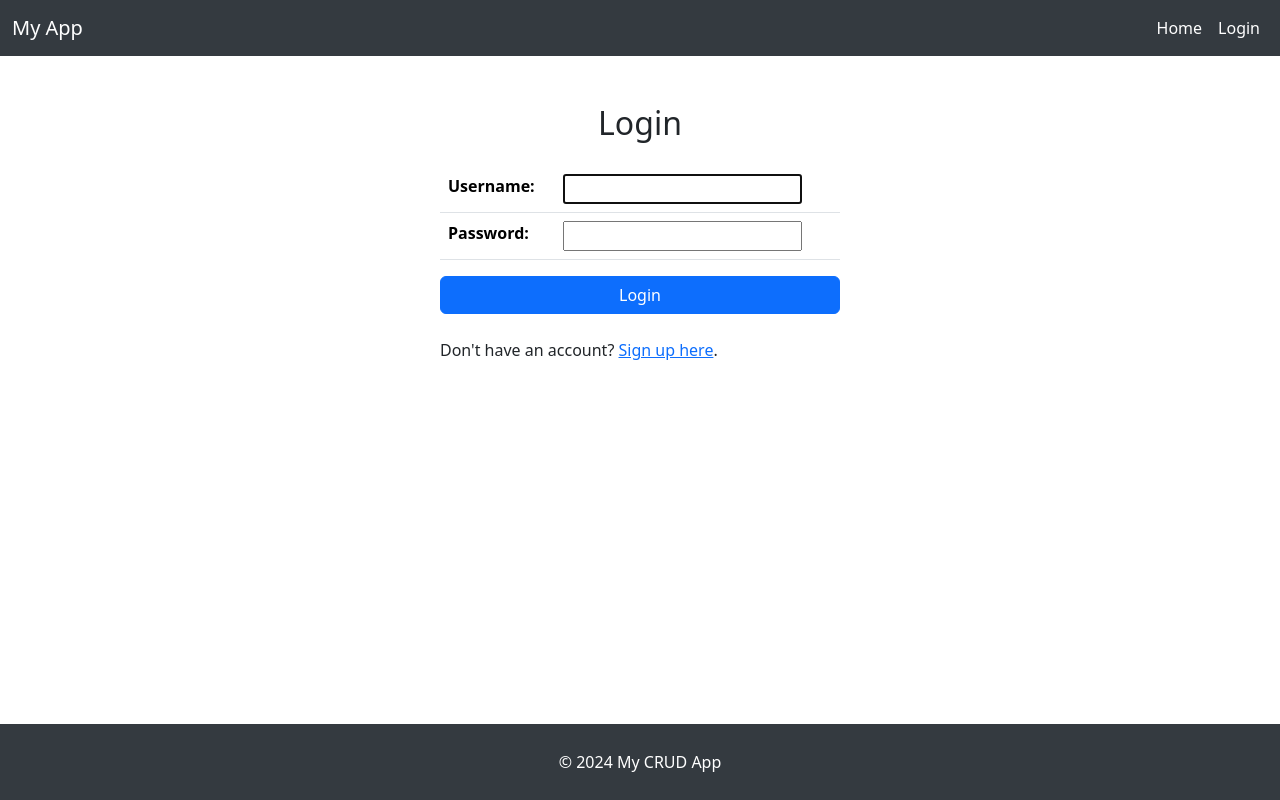
After one commit to fahimsahriar/DjangoCRUD, a Django app: page /login/ in a window 1280 px wide. The commit adds this page. Run offline with Django 5.2, Linux system fonts and the light colour scheme.

Commit message:
making master page, modifying child age, login, logout

```diff
--- a/PayRollApp/urls.py
+++ b/PayRollApp/urls.py
@@ -11,5 +11,7 @@ urlpatterns = [
     path('EmployeeUpdate/<int:id>/', views.EmployeeUpdate, name='EmployeeUpdate'),
     path('AddEmployee/', views.AddEmployee, name='AddEmployee'),
     path('signup/', views.SignUp, name='signup'),
-    path('home/', views.Home, name='home'),
+    path('login/', views.login_view, name='login'),
+    path('logout/', views.user_logout, name='logout'),
+    path('', views.Home, name='home'),
 ]
--- a/PayRollApp/views.py
+++ b/PayRollApp/views.py
@@ -2,8 +2,8 @@ from django.shortcuts import redirect, render
 from django.core.paginator import Paginator
 from django.db.models import Q, Value
 from django.db.models.functions import Concat
-from django.contrib.auth.forms import UserCreationForm
-from django.contrib.auth import login
+from django.contrib.auth.forms import UserCreationForm, AuthenticationForm
+from django.contrib.auth import login, logout, authenticate
 
 from PayRollApp.forms import EmployeeForm, SignUpForm
 from PayRollApp.models import Employe
@@ -156,6 +156,27 @@ def SignUp(request):
         form = SignUpForm()
     return render(request, TemplateFile, {'form': form})
 
+#user login
+def login_view(request):
+    TemplateFile = "PayRollApp/login.html"
+    if request.method == "POST":
+        form = AuthenticationForm(request, data=request.POST)
+        if form.is_valid():
+            username = form.cleaned_data.get('username')
+            password = form.cleaned_data.get('password')
+            user = authenticate(username=username, password=password)
+            if user is not None:
+                login(request, user)
+                return redirect('home')  # Redirect to homepage after login
+    else:
+        form = AuthenticationForm()
+    return render(request, TemplateFile, {'form': form})
+
+#logout function
+def user_logout(request):
+    logout(request)
+    return redirect('login')  # Redirect to homepage after logout
+
 def Home(request):
     TemplateFile = "PayRollApp/home.html"
     return render(request, TemplateFile)
--- a/crudProjectDjango/urls.py
+++ b/crudProjectDjango/urls.py
@@ -20,5 +20,5 @@ from django.urls import path, include
 
 urlpatterns = [
     path('admin/', admin.site.urls),
-    path('persons/', include("PayRollApp.urls")),
+    path('', include("PayRollApp.urls")),
 ]
--- a/templates/PayRollApp/Base.html
+++ b/templates/PayRollApp/Base.html
@@ -3,73 +3,97 @@
 <head>
     <meta charset="UTF-8">
     <meta name="viewport" content="width=device-width, initial-scale=1.0">
-    <title>{% block title %}My Site{% endblock %}</title>
+    <title>{% block title %}My Website{% endblock %}</title>
     <!-- Bootstrap CSS -->
     <link href="https://cdn.jsdelivr.net/npm/bootstrap@5.3.0-alpha1/dist/css/bootstrap.min.css" rel="stylesheet">
+
     <style>
-        /* Make the whole page use flexbox */
+        /* Ensure the body takes up the full height of the page */
         html, body {
             height: 100%;
         }
 
-        /* Wrapper to make the footer sticky */
-        .wrapper {
+        /* Use flexbox to ensure footer stays at the bottom */
+        body {
             display: flex;
             flex-direction: column;
-            min-height: 100vh;
         }
 
-        /* Main content area to fill the space */
-        .content {
-            flex: 1; /* This will take up all available space between the header and footer */
+        /* Make the container expand to take up remaining space */
+        .container {
+            flex: 1;
         }
 
-        .footer {
-            background-color: #f8f9fa;
-            padding: 1rem;
-            text-align: center;
+        /* Customize Navbar */
+        .navbar {
+            background-color: #343a40; /* Dark background */
+        }
+
+        .navbar-brand, .nav-link {
+            color: #ffffff !important; /* White text */
+        }
+
+        .nav-link:hover {
+            color: #f39c12 !important; /* Bright hover effect */
+        }
+
+        /* Customize Footer */
+        footer {
+            background-color: #343a40; /* Gradient from orange to red */
+            color: white;
+            padding: 10px 0;
+            width: 100%;
+            margin-top: 40px;
+        }
+
+        footer p {
+            margin: 0;
         }
     </style>
 </head>
 <body>
-    <div class="wrapper">
-        <!-- Header -->
-        <header class="bg-light p-3">
-            <nav class="navbar navbar-expand-lg navbar-light">
-                <a class="navbar-brand" href="#">My Website</a>
+    <!-- Navigation bar -->
+    <nav class="navbar navbar-expand-lg">
+        <div class="container-fluid">
+            <a class="navbar-brand" href="{% url 'home' %}">My App</a>
             <button class="navbar-toggler" type="button" data-bs-toggle="collapse" data-bs-target="#navbarNav" aria-controls="navbarNav" aria-expanded="false" aria-label="Toggle navigation">
                 <span class="navbar-toggler-icon"></span>
             </button>
             <div class="collapse navbar-collapse" id="navbarNav">
                 <ul class="navbar-nav ms-auto">
                     <li class="nav-item">
-                            <a class="nav-link" href="#">Home</a>
+                        <a class="nav-link" href="{% url 'home' %}">Home</a>
+                    </li>
+                    {% if user.is_authenticated %}
+                    <li class="nav-item">
+                        <a class="nav-link" href="{% url 'employe_list' %}">Employees</a>
                     </li>
                     <li class="nav-item">
-                            <a class="nav-link" href="#">About</a>
+                        <a class="nav-link" href="{% url 'logout' %}">Logout</a>
                     </li>
+                    {% else %}
                     <li class="nav-item">
-                            <a class="nav-link" href="#">Contact</a>
+                        <a class="nav-link" href="{% url 'login' %}">Login</a>
                     </li>
+                    {% endif %}
                 </ul>
             </div>
+        </div>
     </nav>
-        </header>
 
     <!-- Main content -->
-        <main class="content">
-            <div class="container mt-5">
+    <div class="container">
         {% block content %}
-                <!-- This is where your page-specific content will go -->
+        <!-- Content from other pages will be injected here -->
         {% endblock %}
     </div>
-        </main>
 
     <!-- Footer -->
-        <footer class="footer">
-            <p>&copy; 2024 My Website. All rights reserved.</p>
+    <footer class="text-center text-lg-start">
+        <div class="text-center p-3">
+            <p>© 2024 My CRUD App</p>
+        </div>
     </footer>
-    </div>
 
     <!-- Bootstrap JS -->
     <script src="https://cdn.jsdelivr.net/npm/bootstrap@5.3.0-alpha1/dist/js/bootstrap.bundle.min.js"></script>
--- /dev/null
+++ b/templates/PayRollApp/login.html
@@ -0,0 +1,29 @@
+{% extends 'PayRollApp/Base.html' %}
+
+{% block title %}Login{% endblock %}
+
+{% block content %}
+<div class="container mt-5">
+    <h2 class="text-center mb-4">Login</h2>
+
+    <form method="post" class="mx-auto" style="max-width: 400px;">
+        {% csrf_token %}
+        <table class="table">
+            {{ form.as_table }}
+
+        </table>
+        <div class="d-grid">
+            <button type="submit" class="btn btn-primary">Login</button>
+        </div>
+        <div class="mt-4">
+            <p>Don't have an account?
+                <a href="{% url 'signup' %}">Sign up here</a>.
+            </p>
+        </div>
+
+        <div class="mt-3">
+            {% comment %} <a href="{% url 'password_reset' %}">Forgot your password?</a> {% endcomment %}
+        </div>
+    </form>
+</div>
+{% endblock %}
```
Also changed, not shown: templates/PayRollApp/AddEmployee.html (+4 -18 lines), templates/PayRollApp/EmployeeDelete.html (+6 -22 lines), templates/PayRollApp/EmployeeDetails.html (+10 -33 lines), templates/PayRollApp/EmployeeUpdate.html (+7 -22 lines), templates/PayRollApp/EmployeesList.html (+14 -42 lines), templates/PayRollApp/home.html (+7 -4 lines), templates/PayRollApp/signup.html (+5 -6 lines). Lines whose indentation alone changed are shown as unchanged.
